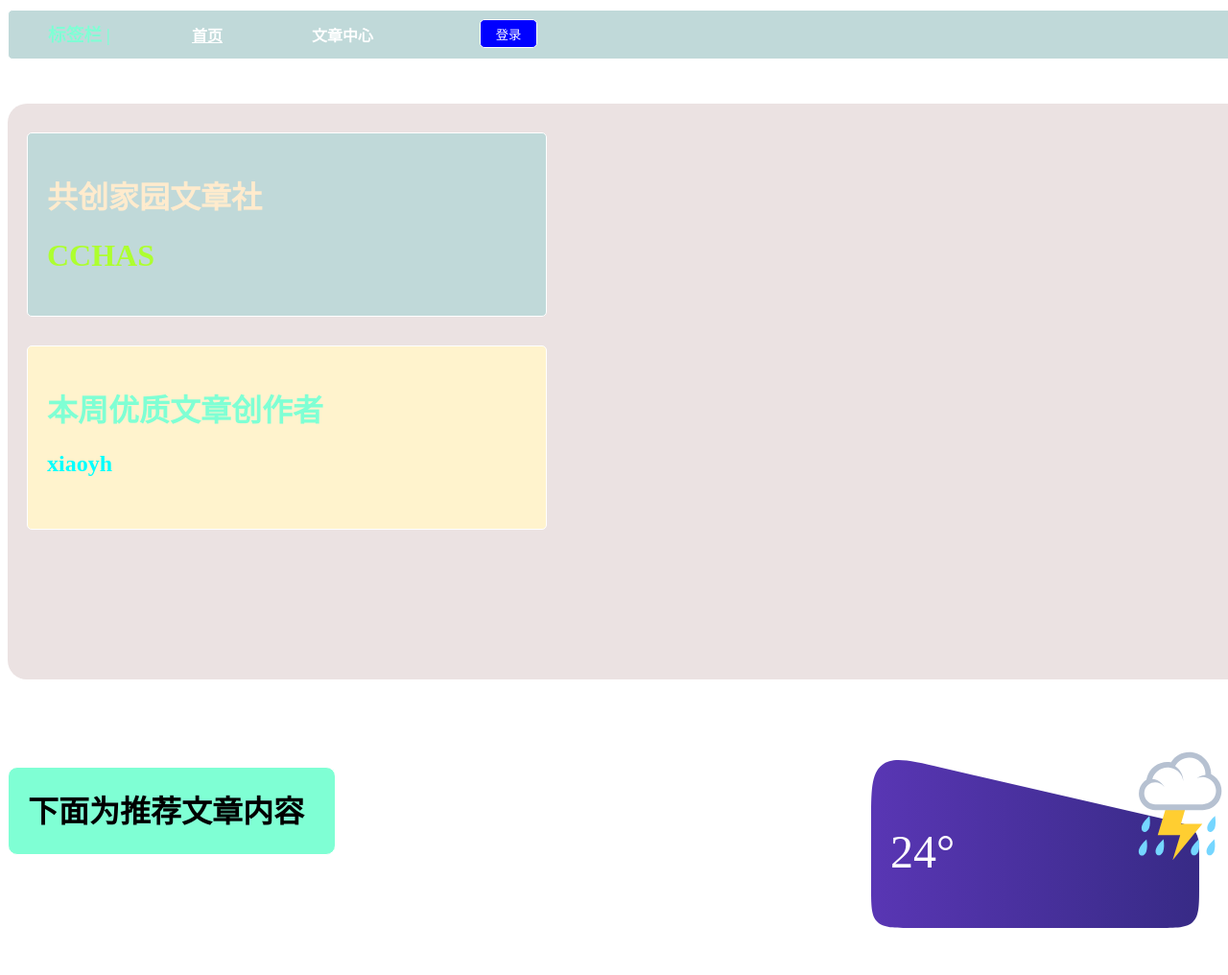
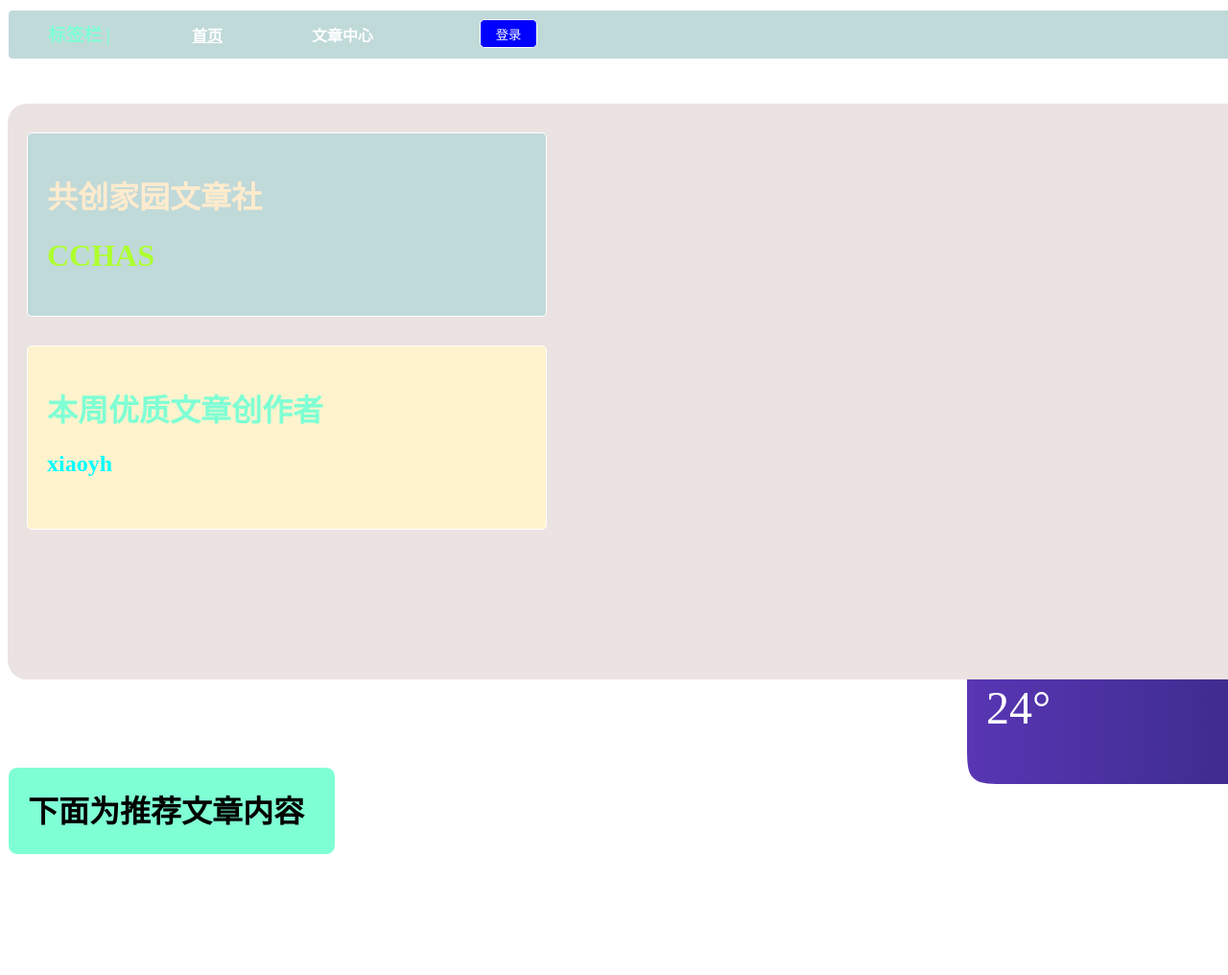
Before and after one commit to kukemc/CCHAS, a plain HTML site: page index.html in a window 1280 px wide. Shown: the top 1016 px of the page at 96% size. Drawn offline with Linux system fonts and the light colour scheme; no server answers.

Commit message:
Update index.html

```diff
--- a/index.html
+++ b/index.html
@@ -81,7 +81,7 @@
                 <h1>本周优质文章创作者</h1>
                 <h2 style="color:aqua">xiaoyh</h2>
             </div>
-            <div class="card" style="position: relative;top:300px;left:900px;">
+            <div class="card" style="position: relative;top:150px;left:1000px;">
   <svg fill="none" viewBox="0 0 342 175" height="175" width="342" xmlns="http://www.w3.org/2000/svg" class="background">
     <path fill="url(#paint0_linear_103_640)" d="M0 66.4396C0 31.6455 0 14.2484 11.326 5.24044C22.6519 -3.76754 39.6026 0.147978 73.5041 7.97901L307.903 62.1238C324.259 65.9018 332.436 67.7909 337.218 73.8031C342 79.8154 342 88.2086 342 104.995V131C342 151.742 342 162.113 335.556 168.556C329.113 175 318.742 175 298 175H44C23.2582 175 12.8873 175 6.44365 168.556C0 162.113 0 151.742 0 131V66.4396Z"></path>
     <defs>
```
